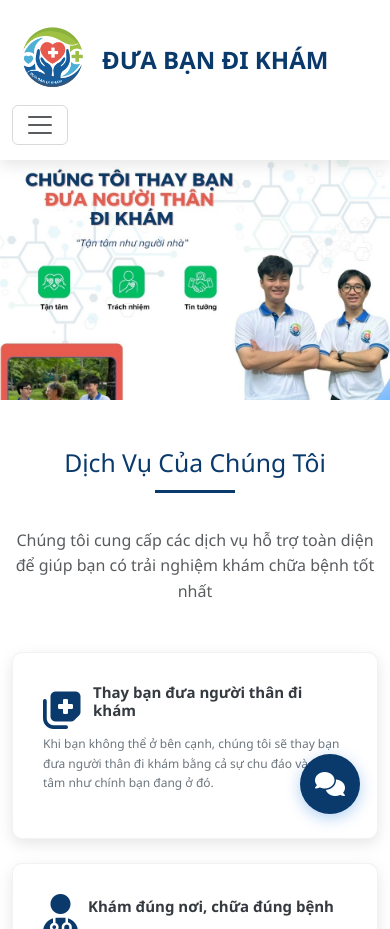
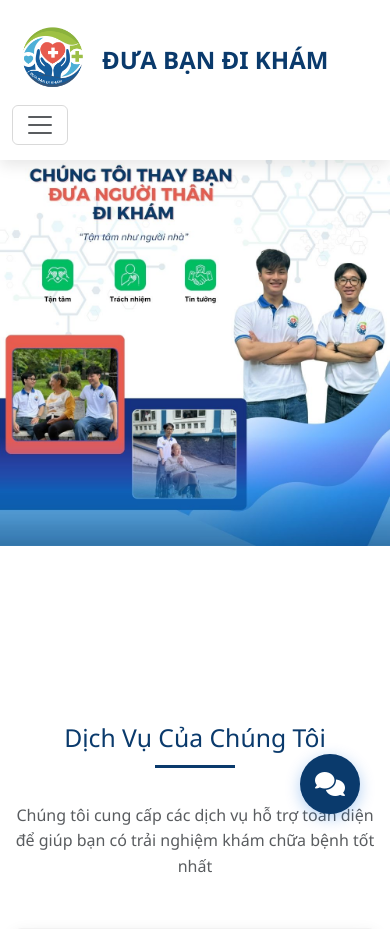
Before and after one commit to sonrasa2k/webDuaBanDiKham, a Flask app: page / in a window 390 px wide. Shown: the top 929 px of the page. Run offline with Flask 3, Linux system fonts and the light colour scheme.

Commit message:
fix hero

```diff
--- a/static/css/style.css
+++ b/static/css/style.css
@@ -19,10 +19,10 @@
 }
 .hero-image {
   position: absolute;
-  top: 40%; left: 0;
+  top: 2%; left: 0;
   width: 100%;
   height: 100%;
-  object-fit: cover;
+  object-fit: contain;
   display: none; /* ẩn mặc định */
 }
 
@@ -86,7 +86,7 @@
 /* Mobile tối ưu */
 @media (max-width: 768px) {
   .hero {
-    height: 400px;  /* override lại nếu không muốn 110vh */
+    height: 80vh;  /* override lại nếu không muốn 110vh */
   }
   .hero-video {
     display: none;
```
